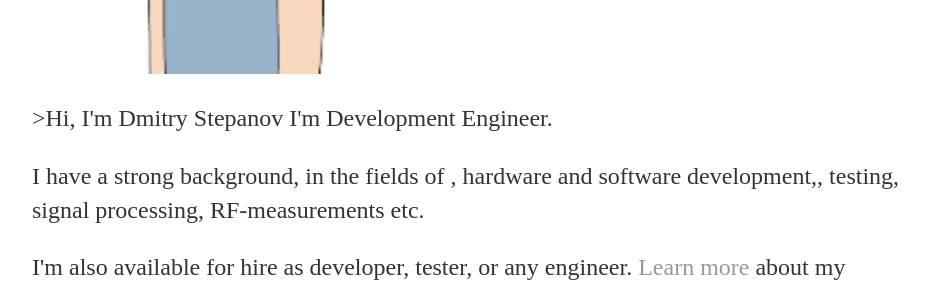
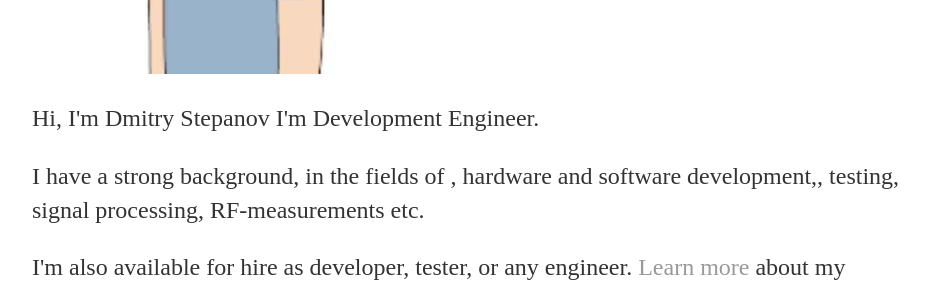
Before and after one commit to dmitrystp/dmitrystp.github.io, a Jekyll site: the page built from index.html, in a window 1280 px wide. Shown: the part 424-715 px from the top of the page, without its empty margins (160-1089 px from the left). Built offline with Jekyll 4.4.1, drawn with Linux system fonts in a browser that asks for light colours; the list of posts is cut into pages by our own code.

Commit message:
/index.html fix

```diff
--- a/index.html
+++ b/index.html
@@ -5,11 +5,12 @@ permalink: /
 description: Dmitry Stepanov is a Engineer, in general Develomnent, little philosopher currently living and working in Moscow.
 ---
 <!-- <div class="jumbotron"> -->
+<div class="row marketing">
 	<div class="col-sm-4">
 	<img  class="img-circle avatar" alt="Dmitry Stepanov" src="img/dmitrystepanov-400px.png">
 	</div>
 	<div itemscope itemtype="http://data-vocabulary.org/Person" class="col-sm-8">
-	<p class="lead">>Hi, I'm <span itemprop="name">Dmitry Stepanov</span> I'm Development Engineer.</p>
+	<p class="lead">Hi, I'm <span itemprop="name">Dmitry Stepanov</span> I'm Development Engineer.</p>
 	<p>I have a strong <span itemprop="title">background</span>, <span itemprop="title">in the fields of </span>, <span itemprop="title">hardware and software development,</span>, <span itemprop="title">testing,</span> signal processing, RF-measurements etc.</p>
 
 	<p>I'm also available for hire <span itemprop="title">as developer, tester, or any engineer</span>. <a href="resume">Learn more</a> about my experience and skills </p>
```
